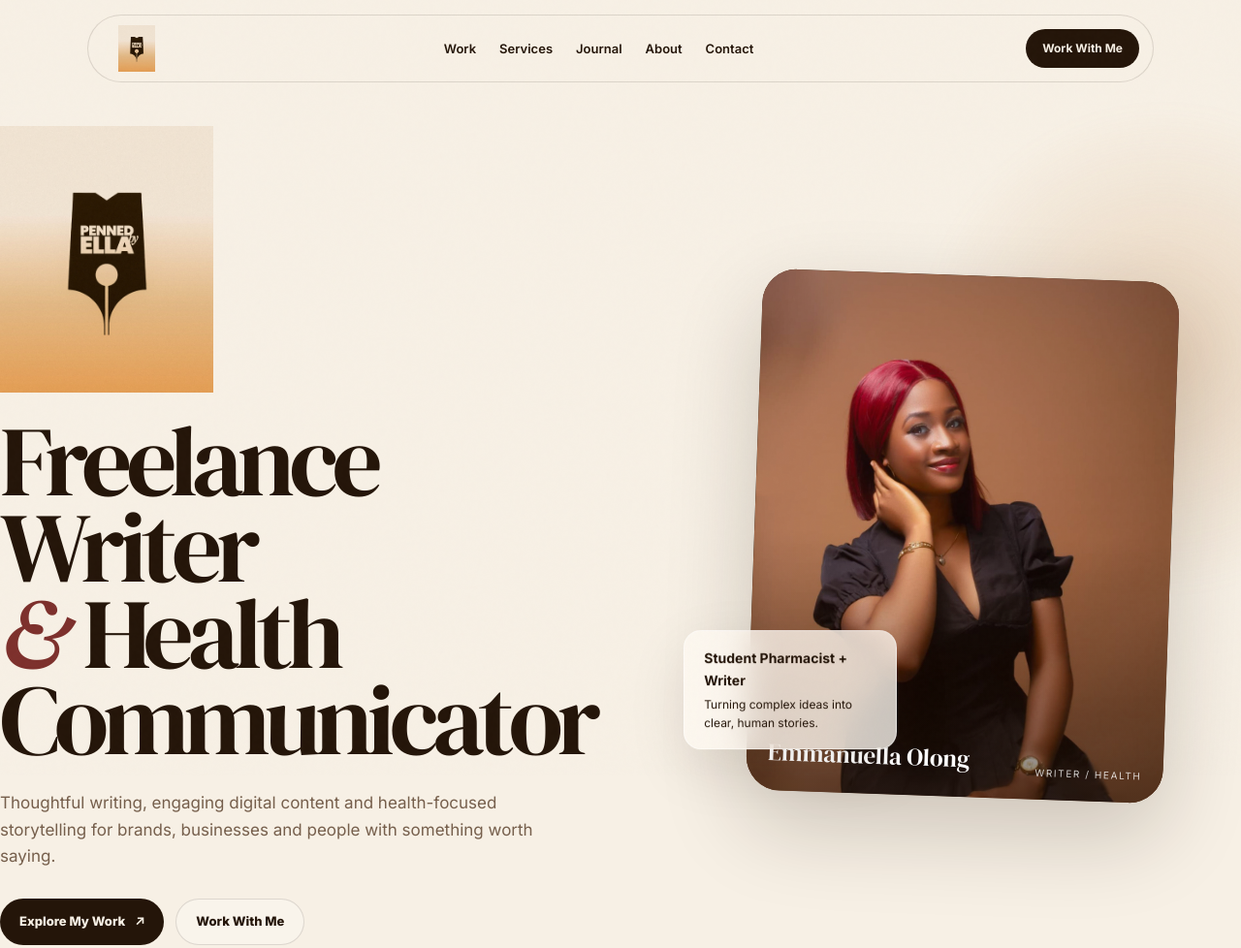
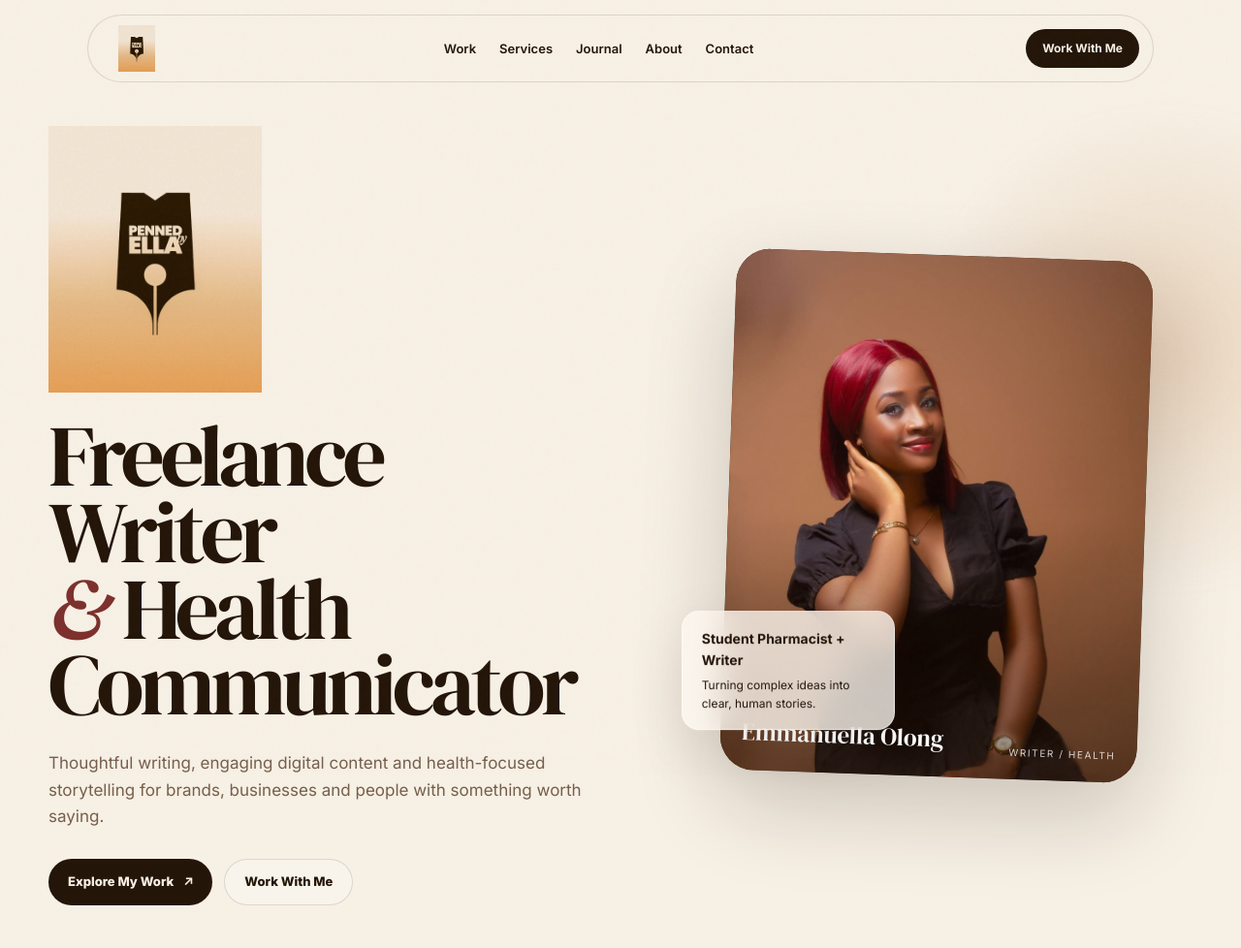
Before and after one commit to ceostarr2-beep/penned-by-ella, a plain HTML site: page index.html in a window 1280 px wide. Shown: the top 978 px of the page at 97% size. Drawn offline with Linux system fonts and the light colour scheme.

Commit message:
Refactor CSS styles for improved layout and responsiveness

```diff
--- a/index.html
+++ b/index.html
@@ -181,12 +181,18 @@ textarea {
 ========================================================= */
 
 .container {
-  width: min(
-    calc(100% - 40px),
-    var(--container)
-  );
-
+  width: calc(100% - 40px);
+  max-width: var(--container);
   margin-inline: auto;
+}
+  .hero-grid,
+.intro-grid,
+.health-grid,
+.about-grid,
+.portfolio-grid,
+.services-grid,
+.social-grid {
+  min-width: 0;
 }
 
 section {
@@ -498,24 +504,14 @@ body::before {
 }
 
 .hero h1 {
-
   font-family: "DM Serif Display", serif;
-
-  font-size: clamp(
-    58px,
-    8vw,
-    112px
-  );
-
-  line-height: .87;
-
-  letter-spacing: -.055em;
-
-  max-width: 820px;
-
+  font-size: clamp(52px, 7vw, 100px);
+  line-height: .88;
+  letter-spacing: -.05em;
   width: 100%;
-
+  max-width: 100%;
   font-weight: 400;
+  overflow-wrap: break-word;
 }
 
 .hero h1 em {
@@ -1717,13 +1713,9 @@ footer {
 }
 
 .footer-logo {
-
   width: 110px;
-
-  filter:
-    brightness(0)
-    invert(1);
-
+  height: auto;
+  object-fit: contain;
   opacity: .9;
 }
 
@@ -1782,7 +1774,7 @@ footer {
    20. TABLET
 ========================================================= */
 
-@media (max-width: 900px) {
+@media (max-width: 1050px) {
 
   section {
     padding: 70px 0;
```
